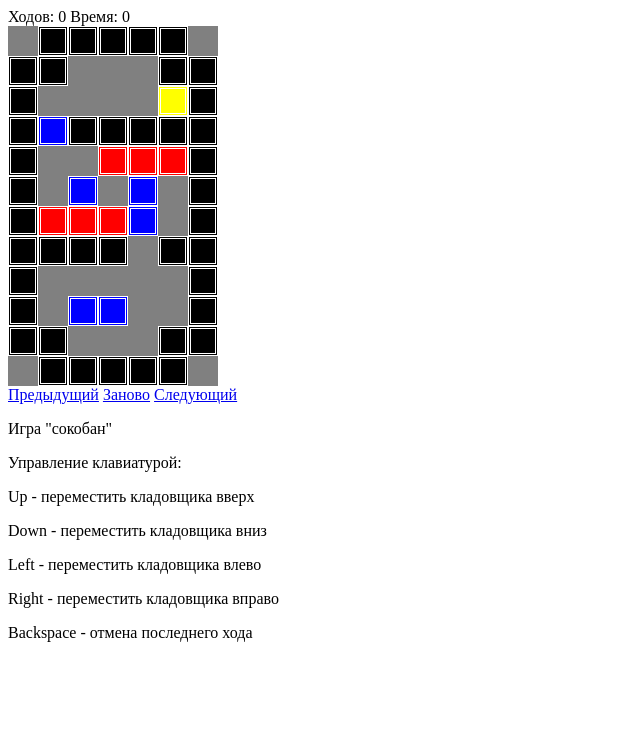
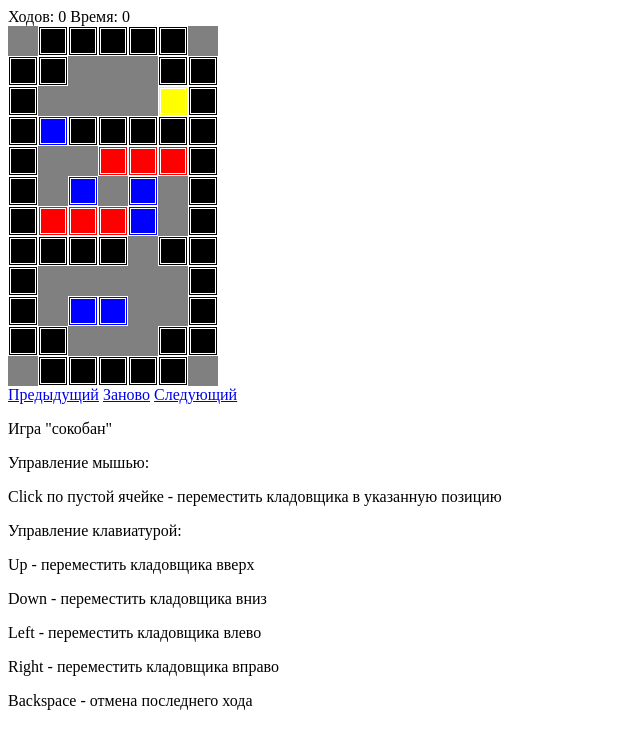
Before and after one commit to iHomeHands/GeekUni_JS-2, a plain HTML site: page index.html in a window 1280 px wide. Shown: the whole page, without its empty margins (0-640 px from the left). Drawn offline with Linux system fonts and the light colour scheme.

Commit message:
Добавление описания

```diff
--- a/index.html
+++ b/index.html
@@ -19,12 +19,15 @@
       <a href='javascript:loadLevel(levelId+1);' >Следующий</a>
         <div>
           <p>Игра "сокобан"</p>
+          <p>Управление мышью:</p>
+          <p>Click по пустой ячейке - переместить кладовщика в указанную позицию</p>
           <p>Управление клавиатурой:</p>
           <p>Up - переместить кладовщика вверх</p>
           <p>Down - переместить кладовщика вниз</p>
           <p>Left - переместить кладовщика влево</p>
           <p>Right - переместить кладовщика вправо</p>
           <p>Backspace - отмена последнего хода</p>
+
         </div>
 
     </div>
```
